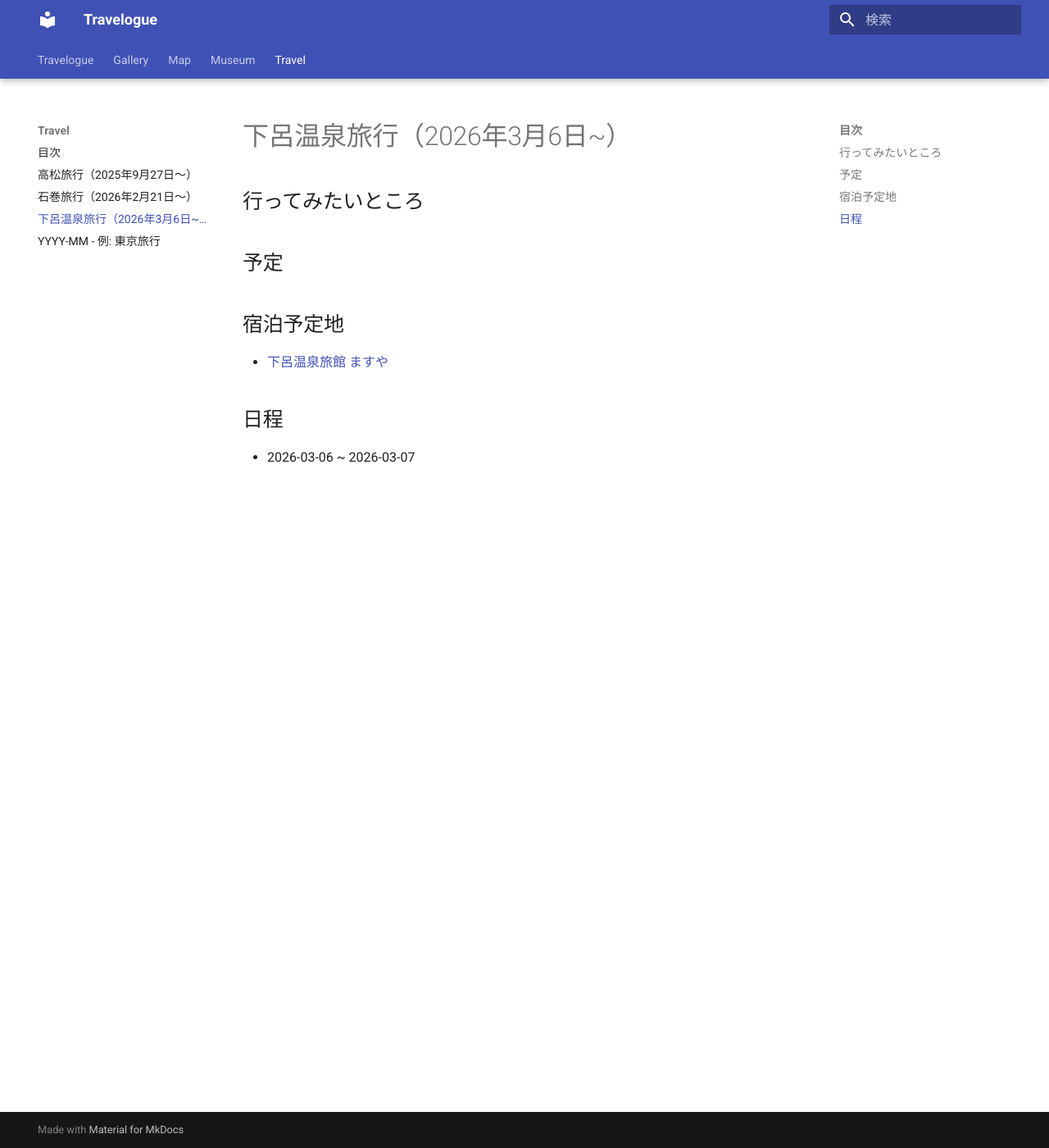
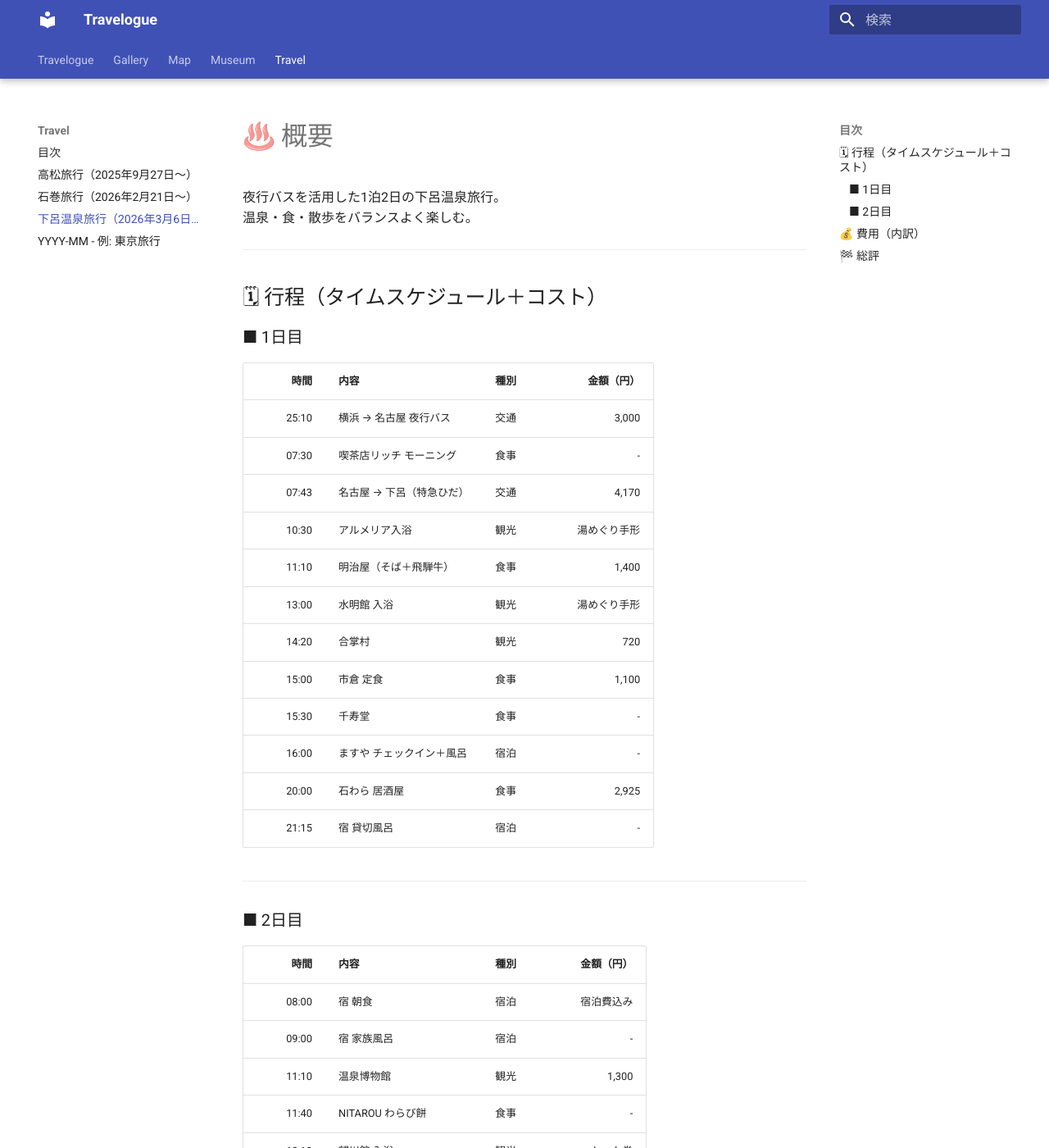
Before and after one commit to smofktn/Travelogue, an MkDocs documentation site: the page built from docs/Travel/260306_下呂温泉.md, in a window 1280 px wide and 1400 px high. Shown: the whole window at 82% size. Built offline with MkDocs 1.6.1 and Material for MkDocs 9.7.7, drawn with Linux system fonts in a browser that asks for light colours; some of the changed text lies outside the part shown.

Commit message:
[update]下呂温泉旅行結果を追加

```diff
--- a/docs/Travel/260306_下呂温泉.md
+++ b/docs/Travel/260306_下呂温泉.md
@@ -1,23 +1,76 @@
 ---
-title: "下呂温泉旅行（2026年3月6日~）"
+title: "下呂温泉旅行（2026年3月6日〜）"
 date: 2026-03-06
 end_date: 2026-03-07
-location: "下呂温泉"
-tags: ["国内", "中部"]
-cost: 0
-cover: ../assets/images/trips/gero/cover.jpg #TODO
-map: ../assets/maps/trips/gero.geojson #TODO
+location: "下呂温泉・名古屋"
+tags: ["国内","温泉","食べ歩き","夜行バス","名古屋"]
+cost: 40075
+cover: ../assets/images/trips/gero-202603/cover.jpg
+map: ../assets/maps/trips/gero-202603.geojson
 ---
 
-# 下呂温泉旅行（2026年3月6日~）
+# ♨️ 概要
 
-## 行ってみたいところ
+夜行バスを活用した1泊2日の下呂温泉旅行。
+温泉・食・散歩をバランスよく楽しむ。
 
+---
 
+## 🗓 行程（タイムスケジュール＋コスト）
 
-## 予定
-## 宿泊予定地
-* [下呂温泉旅館 ますや](http://www.gero-masuya.com/)
+### ■ 1日目
 
-## 日程
-* 2026-03-06 ~ 2026-03-07
+| 時間 | 内容 | 種別 | 金額（円） |
+|---:|---|---|---:|
+| 25:10 | 横浜 → 名古屋 夜行バス | 交通 | 3,000 |
+| 07:30 | 喫茶店リッチ モーニング | 食事 | - |
+| 07:43 | 名古屋 → 下呂（特急ひだ） | 交通 | 4,170 |
+| 10:30 | アルメリア入浴 | 観光 | 湯めぐり手形 |
+| 11:10 | 明治屋（そば＋飛騨牛） | 食事 | 1,400 |
+| 13:00 | 水明館 入浴 | 観光 | 湯めぐり手形 |
+| 14:20 | 合掌村 | 観光 | 720 |
+| 15:00 | 市倉 定食 | 食事 | 1,100 |
+| 15:30 | 千寿堂 | 食事 | - |
+| 16:00 | ますや チェックイン＋風呂 | 宿泊 | - |
+| 20:00 | 石わら 居酒屋 | 食事 | 2,925 |
+| 21:15 | 宿 貸切風呂 | 宿泊 | - |
+
+---
+
+### ■ 2日目
+
+| 時間 | 内容 | 種別 | 金額（円） |
+|---:|---|---|---:|
+| 08:00 | 宿 朝食 | 宿泊 | 宿泊費込み |
+| 09:00 | 宿 家族風呂 | 宿泊 | - |
+| 11:10 | 温泉博物館 | 観光 | 1,300 |
+| 11:40 | NITAROU わらび餅 | 食事 | - |
+| 12:10 | 望川館 入浴 | 観光 | セット券 |
+| 13:40 | 下呂プリン | 食事 | 500 |
+| 14:00 | 白鷺の湯 | 観光 | セット券 |
+| 14:35 | カリーパン | 食事 | 250 |
+| 14:45 | 器の玉樹・R_degree | 観光 | - |
+| 15:00 | クアガーデン | 観光 | セット券 |
+| 15:50 | 宿 荷物回収 | 宿泊 | - |
+| 16:18 | 下呂 → 名古屋（特急ひだ） | 交通 | 4,170 |
+| 19:50 | バナナレコード | 観光 | - |
+| 20:20 | VIPラウンジ | その他 | - |
+| 21:00 | 味噌カツ丼 | 食事 | 1,200 |
+| 23:15 | 名古屋 → 横浜 夜行バス | 交通 | 5,100 |
+
+---
+
+## 💰 費用（内訳）
+
+| 項目 | 金額（円） | 備考 |
+|---:|---:|---|
+| 🚍 交通 | 16,440 | 夜行バス＋特急ひだ往復 |
+| 🏨 宿泊 | 11,240 | ますや |
+| 🍽 食事 | 7,375 | |
+| ♨️ 観光 | 4,520 | |
+| 🎁 その他 | 500 | |
+| **合計** | **40,075** | |
+
+---
+
+## 🏁 総評
```
